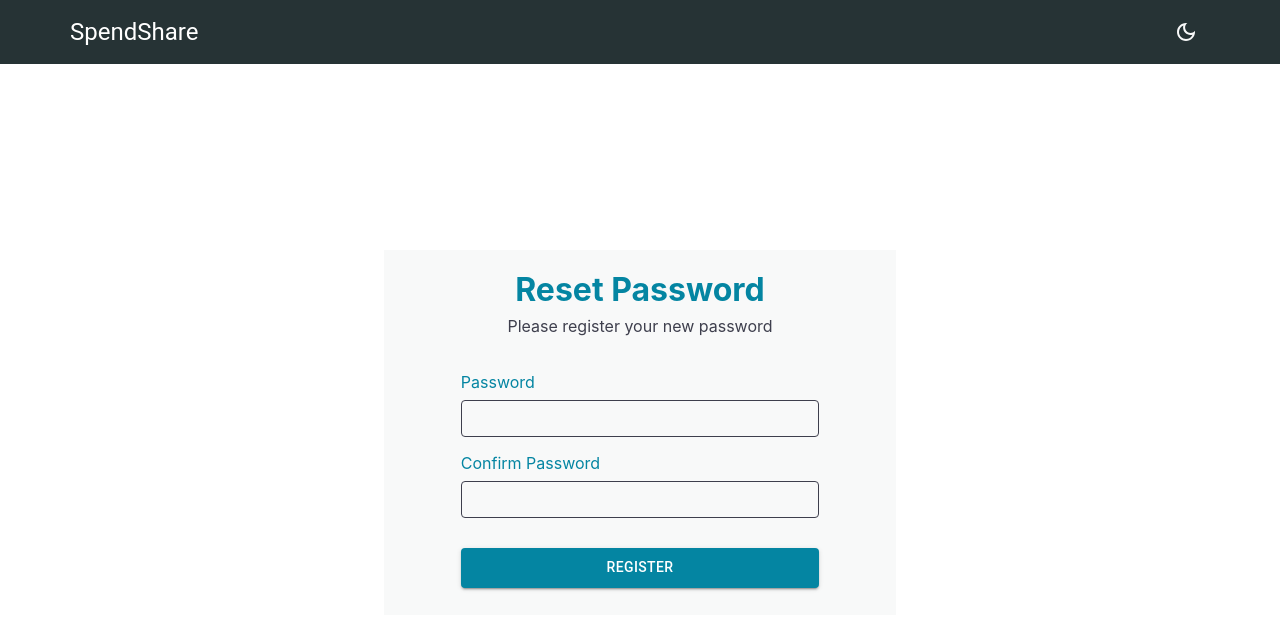
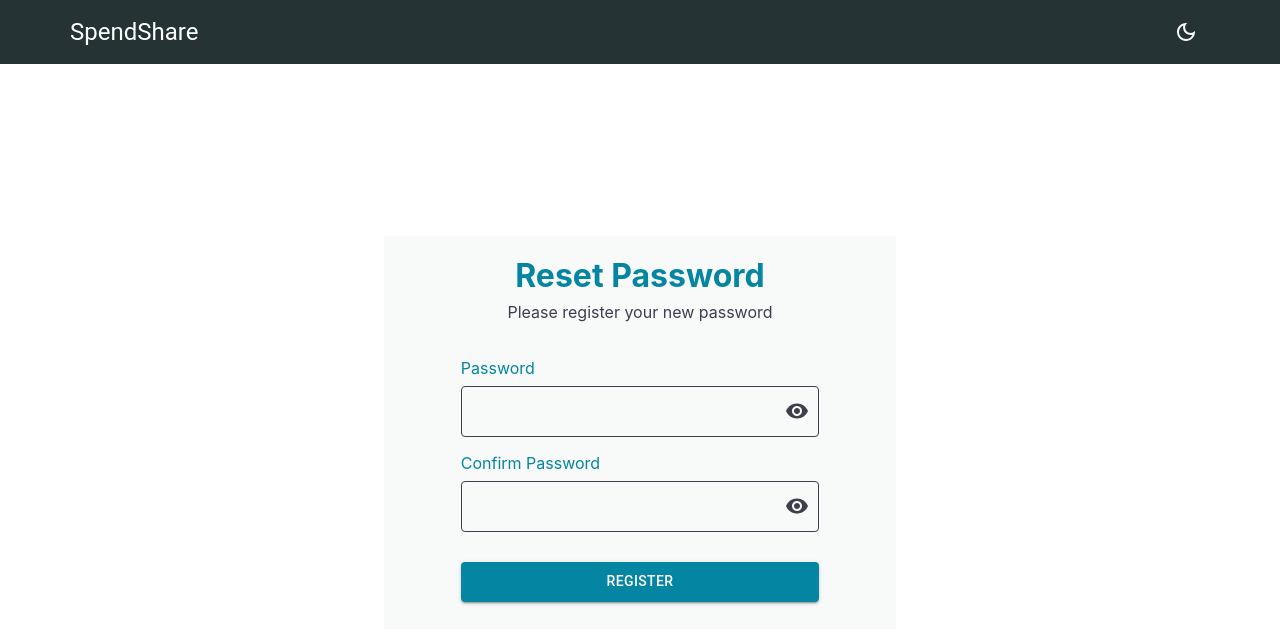
Before and after one commit to e-0922-ja/expense-tracker-app, a React (Create React App) app in the folder frontend/: page /passwordReset in a window 1280 px wide. Shown: the top 644 px of the page. Built offline with nearby package versions, Linux system fonts and the light colour scheme; no server answers.

Commit message:
docs: hide password

```diff
--- a/frontend/src/views/pages/LoginPage.tsx
+++ b/frontend/src/views/pages/LoginPage.tsx
@@ -1,11 +1,11 @@
 import { createClient } from "@supabase/supabase-js";
 import styled from "styled-components";
-import { Button, InputAdornment, InputBase, Paper } from "@mui/material";
+import { IconButton, InputAdornment, InputBase, Paper } from "@mui/material";
 import LockOutlinedIcon from "@mui/icons-material/LockOutlined";
 import MailOutlineIcon from "@mui/icons-material/MailOutline";
 import { Link, useNavigate } from "react-router-dom";
 import { useForm } from "react-hook-form";
-import { useDispatch } from "react-redux";
+import { useDispatch, useSelector } from "react-redux";
 import { AppDispatch } from "../../store/store";
 import { login } from "../../reducer/userSlice";
 import { useState } from "react";
@@ -17,6 +17,8 @@ import {
   passwordRegex,
 } from "../../constants/regexPattern";
 import { FormButton } from "../components/FormButton";
+import { Visibility, VisibilityOff } from "@mui/icons-material";
+import colorModeSlice from "../../reducer/colorModeSlice";
 
 const supabase = createClient(
   process.env.REACT_APP_SUPABASE_URL as string,
@@ -32,6 +34,7 @@ export const LoginPage = () => {
   const navigate = useNavigate();
   const dispatch: AppDispatch = useDispatch();
   const [authError, setAuthError] = useState("");
+  const [showPassword, setShowPassword] = useState(false);
 
   const {
     register,
@@ -67,6 +70,14 @@ export const LoginPage = () => {
     navigate("/history");
   };
 
+  const handleClickShowPassword = () => setShowPassword((show) => !show);
+
+  const handleMouseDownPassword = (
+    event: React.MouseEvent<HTMLButtonElement>
+  ) => {
+    event.preventDefault();
+  };
+
   return (
     <ComponentWrapper>
       <LoginWrapper>
@@ -77,10 +88,10 @@ export const LoginPage = () => {
         </TitleWrapper>
         <FormWrapper onSubmit={handleSubmit(handleloginWithEmail)}>
           <InputWrapper>
-            <InputPaper>
-              <InputAdornment position="start">
+            <InputPaper elevation={0}>
+              <IconContainer>
                 <MailOutlineIcon />
-              </InputAdornment>
+              </IconContainer>
               <InputBase
                 placeholder="Email"
                 type="email"
@@ -93,13 +104,17 @@ export const LoginPage = () => {
             {errors.email && <ErrorText>{errEmail}</ErrorText>}
           </InputWrapper>
           <InputWrapper>
-            <InputPaper>
-              <InputAdornment position="start">
-                <LockOutlinedIcon />
-              </InputAdornment>
+            <InputPaper elevation={0}>
+              <IconButton
+                aria-label="toggle password visibility"
+                onClick={handleClickShowPassword}
+                onMouseDown={handleMouseDownPassword}
+              >
+                {showPassword ? <VisibilityOff /> : <Visibility />}
+              </IconButton>
               <InputBase
                 placeholder="Password"
-                type="password"
+                type={showPassword ? "text" : "password"}
                 {...register("password", {
                   required: true,
                   pattern: passwordRegex,
@@ -119,7 +134,7 @@ export const LoginPage = () => {
 };
 
 const ComponentWrapper = styled.div`
-  height: calc(100% - 64px);
+  height: calc(100vh - 64px);
   display: flex;
   justify-content: center;
   align-items: center;
@@ -186,3 +201,8 @@ const ButtonWrapper = styled.div`
   display: flex;
   justify-content: center;
 `;
+
+const IconContainer = styled.div`
+  padding: 8px;
+  color: rgba(0, 0, 0, 0.54);
+`;
--- a/frontend/src/views/pages/PassWordResetPage.tsx
+++ b/frontend/src/views/pages/PassWordResetPage.tsx
@@ -1,6 +1,6 @@
 import { createClient } from "@supabase/supabase-js";
 import styled from "styled-components";
-import { Box, OutlinedInput } from "@mui/material";
+import { Box, IconButton, InputAdornment, OutlinedInput } from "@mui/material";
 import { useForm } from "react-hook-form";
 import {
   errPassword,
@@ -9,6 +9,10 @@ import {
 } from "../../constants/regexPattern";
 import { FormButton } from "../components/FormButton";
 import { useNavigate } from "react-router-dom";
+import { Visibility, VisibilityOff } from "@mui/icons-material";
+import { useState } from "react";
+import { selectTheme } from "../../reducer/colorModeSlice";
+import { useSelector } from "react-redux";
 
 const supabase = createClient(
   process.env.REACT_APP_SUPABASE_URL as string,
@@ -21,6 +25,9 @@ interface PasswordData {
 }
 
 export const PassWordResetPage = () => {
+  const [showPassword, setShowPassword] = useState(false);
+  const [showConfirmPassword, setShowConfirmPassword] = useState(false);
+  const theme = useSelector(selectTheme);
   const navigate = useNavigate();
   const {
     register,
@@ -44,6 +51,23 @@ export const PassWordResetPage = () => {
     }
   };
 
+  const handleClickShowPassword = () => setShowPassword((show) => !show);
+
+  const handleMouseDownPassword = (
+    event: React.MouseEvent<HTMLButtonElement>
+  ) => {
+    event.preventDefault();
+  };
+
+  const handleClickShowConfirmPassword = () =>
+    setShowConfirmPassword((show) => !show);
+
+  const handleMouseDownConfirmPassword = (
+    event: React.MouseEvent<HTMLButtonElement>
+  ) => {
+    event.preventDefault();
+  };
+
   return (
     <ComponentWrapper>
       <LoginWrapper>
@@ -59,7 +83,32 @@ export const PassWordResetPage = () => {
                 required: true,
                 pattern: passwordRegex,
               })}
+              type={showPassword ? "text" : "password"}
               fullWidth
+              endAdornment={
+                <InputAdornment position="end">
+                  <IconButton
+                    aria-label="toggle password visibility"
+                    onClick={handleClickShowPassword}
+                    onMouseDown={handleMouseDownPassword}
+                    edge="end"
+                  >
+                    {showPassword ? (
+                      <VisibilityOff
+                        style={{
+                          color: theme.palette.info.light,
+                        }}
+                      />
+                    ) : (
+                      <Visibility
+                        style={{
+                          color: theme.palette.info.light,
+                        }}
+                      />
+                    )}
+                  </IconButton>
+                </InputAdornment>
+              }
             />
           </StyledBox>
           {errors.password && <ErrorText>{errPassword}</ErrorText>}
@@ -70,7 +119,32 @@ export const PassWordResetPage = () => {
                 required: true,
                 validate: (value) => value === getValues("password"),
               })}
+              type={showConfirmPassword ? "text" : "password"}
               fullWidth
+              endAdornment={
+                <InputAdornment position="end">
+                  <IconButton
+                    aria-label="toggle password visibility"
+                    onClick={handleClickShowConfirmPassword}
+                    onMouseDown={handleMouseDownConfirmPassword}
+                    edge="end"
+                  >
+                    {showConfirmPassword ? (
+                      <VisibilityOff
+                        style={{
+                          color: theme.palette.info.light,
+                        }}
+                      />
+                    ) : (
+                      <Visibility
+                        style={{
+                          color: theme.palette.info.light,
+                        }}
+                      />
+                    )}
+                  </IconButton>
+                </InputAdornment>
+              }
             />
           </StyledBox>
           {errors.confPassword && <ErrorText>{errPasswordConf}</ErrorText>}
@@ -151,7 +225,7 @@ const StyledOutlinedInput = styled(OutlinedInput)`
     color: ${({ theme }) => theme.palette.info.light};
 
     .MuiInputBase-input.MuiOutlinedInput-input {
-      padding: 7px;
+      padding: 14px;
     }
 
     &:hover .MuiOutlinedInput-notchedOutline {
--- a/frontend/src/views/pages/SignUpPage.tsx
+++ b/frontend/src/views/pages/SignUpPage.tsx
@@ -1,8 +1,7 @@
 import { createClient } from "@supabase/supabase-js";
 import styled from "styled-components";
-import { Button, InputAdornment, InputBase, Paper } from "@mui/material";
-import LockIcon from "@mui/icons-material/Lock";
-import LockOutlinedIcon from "@mui/icons-material/LockOutlined";
+import { IconButton, InputBase, Paper } from "@mui/material";
+
 import MailOutlineIcon from "@mui/icons-material/MailOutline";
 import AccountCircle from "@mui/icons-material/AccountCircle";
 import { Link, useNavigate } from "react-router-dom";
@@ -18,6 +17,7 @@ import {
   passwordRegex,
 } from "../../constants/regexPattern";
 import { FormButton } from "../components/FormButton";
+import { Visibility, VisibilityOff } from "@mui/icons-material";
 
 const supabase = createClient(
   process.env.REACT_APP_SUPABASE_URL as string,
@@ -34,6 +34,25 @@ interface NewUser {
 
 export const SignUpPage = () => {
   const [authError, setAuthError] = useState("");
+  const [showPassword, setShowPassword] = useState(false);
+  const [showConfirmPassword, setShowConfirmPassword] = useState(false);
+
+  const handleClickShowPassword = () => setShowPassword((show) => !show);
+
+  const handleMouseDownPassword = (
+    event: React.MouseEvent<HTMLButtonElement>
+  ) => {
+    event.preventDefault();
+  };
+
+  const handleClickShowConfirmPassword = () =>
+    setShowConfirmPassword((show) => !show);
+
+  const handleMouseDownConfirmPassword = (
+    event: React.MouseEvent<HTMLButtonElement>
+  ) => {
+    event.preventDefault();
+  };
 
   const {
     register,
@@ -73,10 +92,10 @@ export const SignUpPage = () => {
         </TitleWrapper>
         <FormWrapper onSubmit={handleSubmit(onSubmit)}>
           <InputWrapper>
-            <InputPaper>
-              <InputAdornment position="start">
+            <InputPaper elevation={0}>
+              <IconContainer>
                 <AccountCircle />
-              </InputAdornment>
+              </IconContainer>
               <InputBase
                 placeholder="First Name"
                 type="text"
@@ -86,10 +105,10 @@ export const SignUpPage = () => {
             {errors.firstName && <ErrorText>{errFirstName}</ErrorText>}
           </InputWrapper>
           <InputWrapper>
-            <InputPaper>
-              <InputAdornment position="start">
+            <InputPaper elevation={0}>
+              <IconContainer>
                 <AccountCircle />
-              </InputAdornment>
+              </IconContainer>
               <InputBase
                 placeholder="Last Name"
                 type="text"
@@ -99,10 +118,10 @@ export const SignUpPage = () => {
             {errors.lastName && <ErrorText>{errLastName}</ErrorText>}
           </InputWrapper>
           <InputWrapper>
-            <InputPaper>
-              <InputAdornment position="start">
+            <InputPaper elevation={0}>
+              <IconContainer>
                 <MailOutlineIcon />
-              </InputAdornment>
+              </IconContainer>
               <InputBase
                 placeholder="Email"
                 type="email"
@@ -115,35 +134,44 @@ export const SignUpPage = () => {
             {errors.email && <ErrorText>{errEmail}</ErrorText>}
           </InputWrapper>
           <InputWrapper>
-            <InputPaper>
-              <InputAdornment position="start">
-                <LockOutlinedIcon />
-              </InputAdornment>
+            <InputPaperPassword elevation={0}>
+              <IconButton
+                aria-label="toggle password visibility"
+                onClick={handleClickShowPassword}
+                onMouseDown={handleMouseDownPassword}
+              >
+                {showPassword ? <VisibilityOff /> : <Visibility />}
+              </IconButton>
+
               <InputBase
                 placeholder="Password"
-                type="password"
+                type={showPassword ? "text" : "password"}
                 {...register("password", {
                   required: true,
                   pattern: passwordRegex,
                 })}
               />
-            </InputPaper>
+            </InputPaperPassword>
             {errors.password && <ErrorText>{errPassword}</ErrorText>}
           </InputWrapper>
           <InputWrapper>
-            <InputPaper>
-              <InputAdornment position="start">
-                <LockIcon />
-              </InputAdornment>
+            <InputPaperPassword elevation={0}>
+              <IconButton
+                aria-label="toggle password visibility"
+                onClick={handleClickShowConfirmPassword}
+                onMouseDown={handleMouseDownConfirmPassword}
+              >
+                {showConfirmPassword ? <VisibilityOff /> : <Visibility />}
+              </IconButton>
               <InputBase
                 placeholder="Confirm Password"
-                type="password"
+                type={showConfirmPassword ? "text" : "password"}
                 {...register("confirmPassword", {
                   required: true,
                   validate: (value) => value === getValues("password"),
                 })}
               />
-            </InputPaper>
+            </InputPaperPassword>
             {errors.confirmPassword && <ErrorText>{errPasswordConf}</ErrorText>}
           </InputWrapper>
 
@@ -158,7 +186,7 @@ export const SignUpPage = () => {
 };
 
 const ComponentWrapper = styled.div`
-  height: calc(100% - 64px);
+  height: calc(100vh - 64px);
   display: flex;
   justify-content: center;
   align-items: center;
@@ -195,6 +223,13 @@ const InputPaper = styled(Paper)`
   align-items: center;
 `;
 
+const InputPaperPassword = styled(Paper)`
+  margin: 15px 0 7px;
+  padding: 7px;
+  display: flex;
+  align-items: center;
+`;
+
 const TitleWrapper = styled.div`
   color: ${({ theme }) => theme.palette.secondary.light};
   display: flex;
@@ -225,3 +260,8 @@ const ButtonWrapper = styled.div`
   display: flex;
   justify-content: center;
 `;
+
+const IconContainer = styled.div`
+  padding: 8px;
+  color: rgba(0, 0, 0, 0.54);
+`;
```
